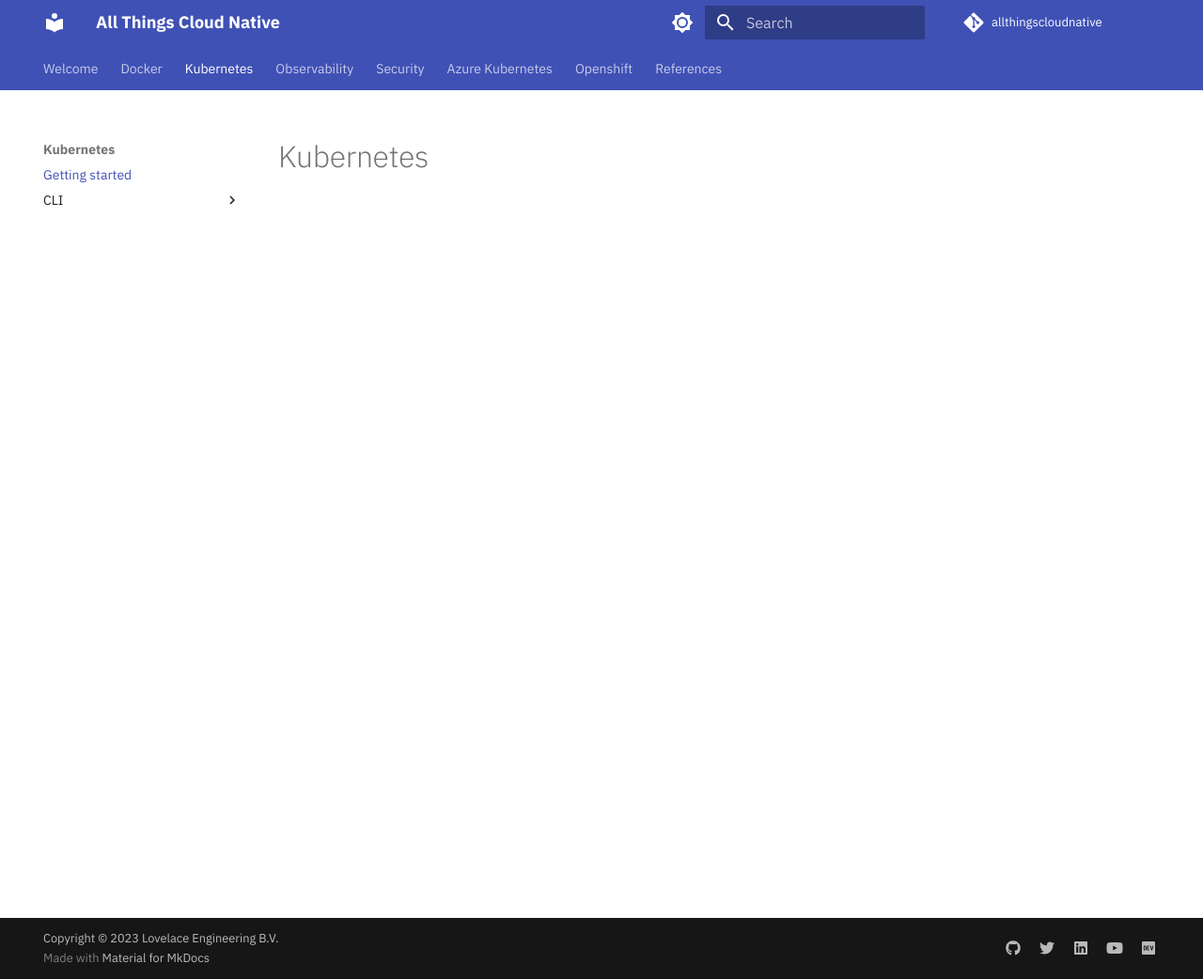
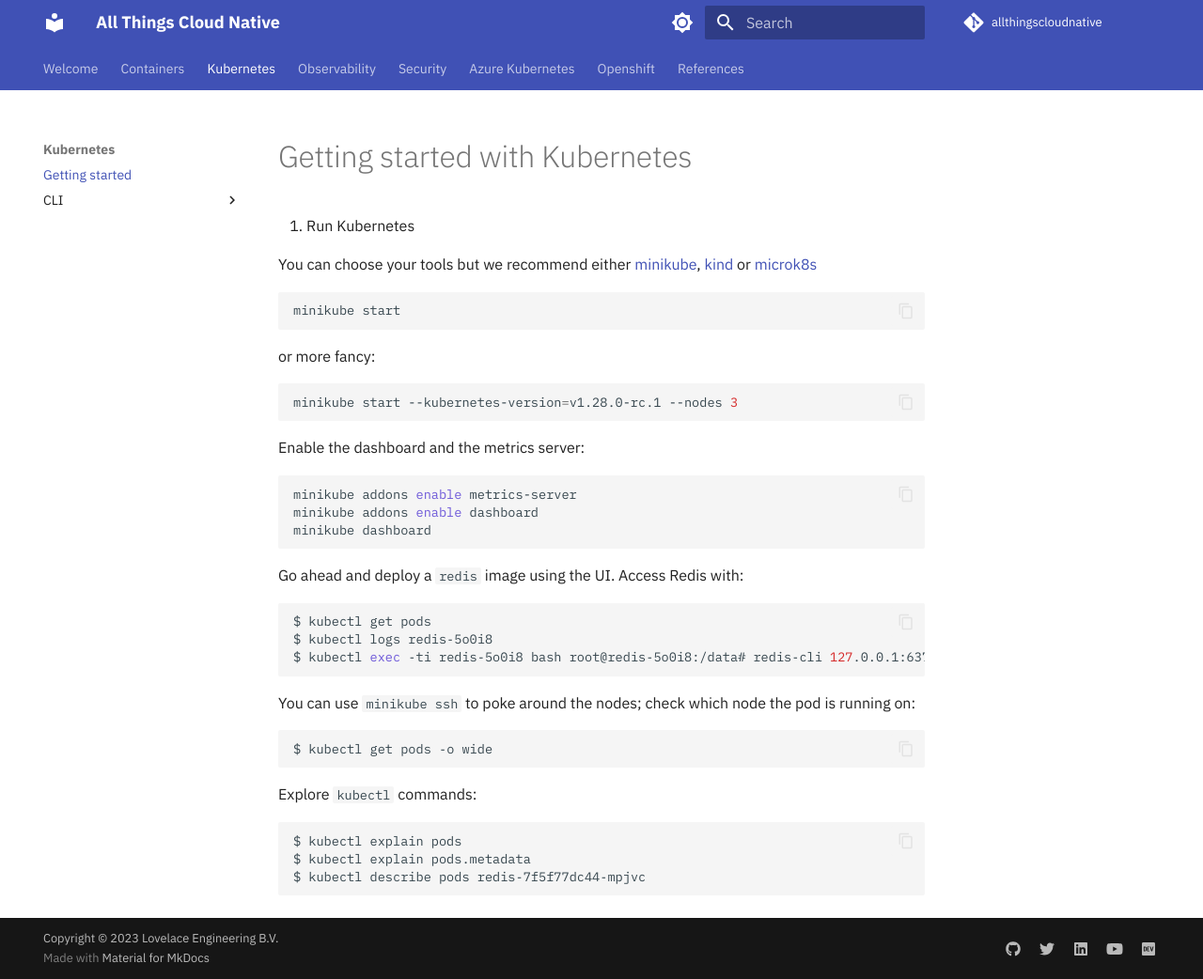
Before and after one commit to ams0/allthingscloudnative, an MkDocs documentation site: the page built from docs/kubernetes/index.md, in a window 1280 px wide and 1042 px high. Shown: the whole window at 94% size. Built offline with MkDocs 1.6.1 and Material for MkDocs 9.7.7, drawn with Linux system fonts in a browser that asks for light colours; comment, search, counter and statistics services are not loaded.

Commit message:
containers

````diff
--- a/docs/kubernetes/index.md
+++ b/docs/kubernetes/index.md
@@ -1 +1,45 @@
-# Kubernetes
+# Getting started with Kubernetes
+
+1. Run Kubernetes
+
+You can choose your tools but we recommend either [minikube](https://github.com/kubernetes/minikube), [kind](https://kind.sigs.k8s.io) or [microk8s](https://microk8s.io)
+
+```bash
+minikube start
+```
+
+or more fancy:
+
+```bash
+minikube start --kubernetes-version=v1.28.0-rc.1 --nodes 3
+```
+
+Enable the dashboard and the metrics server:
+
+```bash
+minikube addons enable metrics-server
+minikube addons enable dashboard
+minikube dashboard
+```
+
+Go ahead and deploy a `redis` image using the UI. Access Redis with:
+
+```bash
+$ kubectl get pods
+$ kubectl logs redis‐5o0i8
+$ kubectl exec ‐ti redis‐5o0i8 bash root@redis‐5o0i8:/data# redis‐cli 127.0.0.1:6379>
+```
+
+You can use `minikube ssh` to poke around the nodes; check which node the pod is running on:
+
+```bash
+$ kubectl get pods ‐o wide
+```
+
+Explore `kubectl` commands:
+
+```bash
+$ kubectl explain pods
+$ kubectl explain pods.metadata
+$ kubectl describe pods redis‐7f5f77dc44‐mpjvc
+```
--- a/mkdocs.yml
+++ b/mkdocs.yml
@@ -17,9 +17,12 @@
 nav:
   - Welcome:
     - About the workshop: index.md
-  - Docker:
-    - Lab 1: lab1.md
-    - Lab 2: lab2.md
+  - Containers:
+    - Getting started: containers/index.md
+    - Create an app: containers/create-app.md
+    - Working with images: containers/working-with-images.md
+    - Container Networking: containers/container-networking.md
+    - Priviledged Containers: containers/privileged-containers.md
   - Kubernetes:
     - Getting started: kubernetes/index.md
     - CLI:
@@ -66,7 +69,9 @@
     logo: material/library
   features:
     - navigation.tabs
-    #- navigation.instant
+    - navigation.instant
+    - content.code.copy
+    - content.code.annotate
 
 # Plugins
 plugins:
@@ -122,3 +127,4 @@
   - pymdownx.tasklist:
       custom_checkbox: true
   - pymdownx.tilde
+  - tables
````
Also changed, not shown: docs/containers/container-networking.md (added, +34 -0 lines), docs/containers/create-app.md (added, +130 -0 lines), docs/containers/index.md (added, +58 -0 lines), docs/containers/privileged-containers.md (added, +22 -0 lines), docs/containers/working-with-images.md (added, +31 -0 lines), docs/index.md (+3 -4 lines), docs/lab1.md (deleted, +0 -3 lines), docs/lab2.md (deleted, +0 -1 lines).
